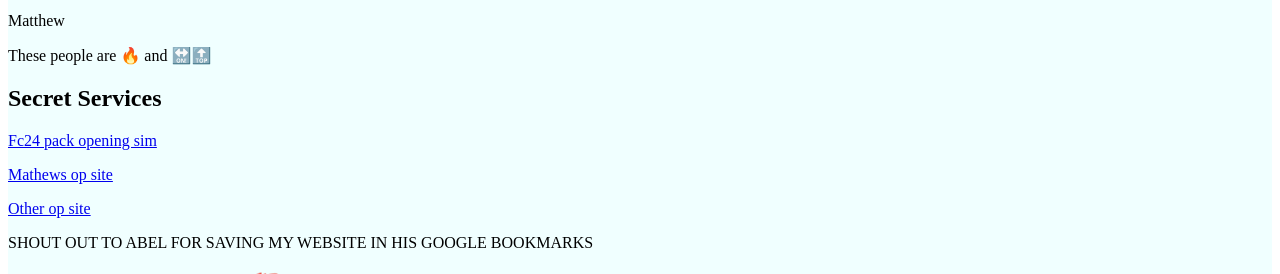
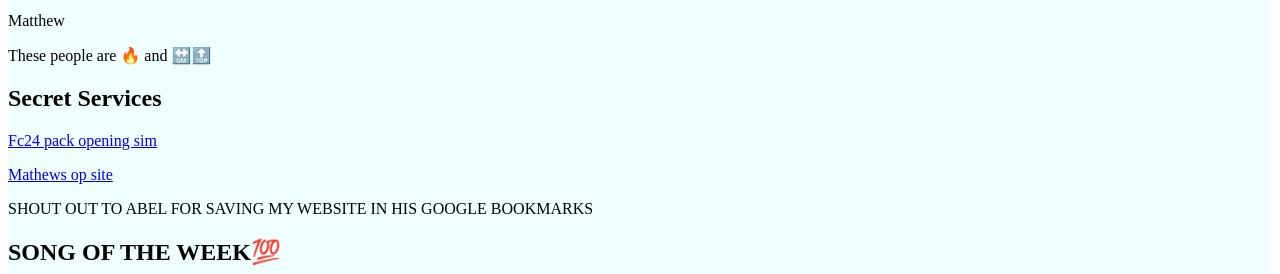
Before and after one commit to Wookachakaman/wookachakaempire, a Python web app: template templates/website.html in a window 1280 px wide. Shown: the part 725-999 px from the top of the page. Run offline with Jinja, Linux system fonts and the light colour scheme; the template is opened without the code that fills it, so the values that code supplies are empty.

Commit message:
Update website.html

```diff
--- a/templates/website.html
+++ b/templates/website.html
@@ -39,7 +39,6 @@
    <h1>Secret Services</h1>
  <p> <a href="https://scratch.mit.edu/projects/27676406/">Fc24 pack opening sim</a></p>
   <p> <a href="https://sites.google.com/view/unblockedgamesclassroom24k/home">Mathews op site</a></p>
-  <p> <a href="https//ball-bang.github.io">Other op site</a></p>
 <p>SHOUT OUT TO ABEL FOR SAVING MY WEBSITE IN HIS GOOGLE BOOKMARKS</p>
 
 <h1>SONG OF THE WEEK&#128175;</h1>
```
